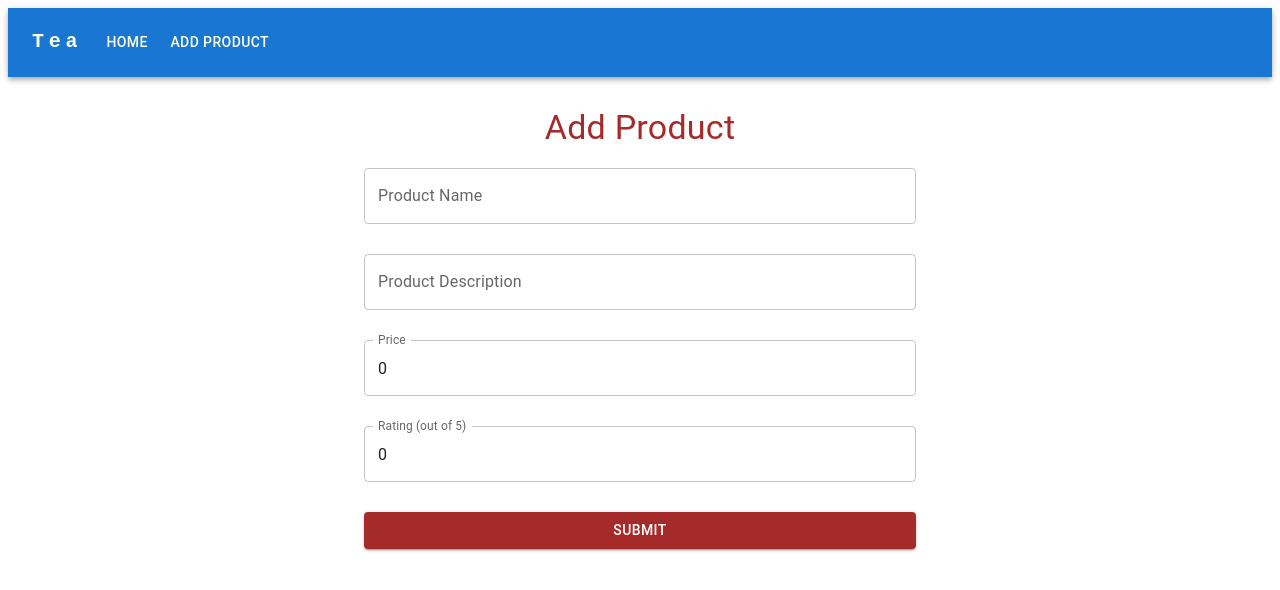
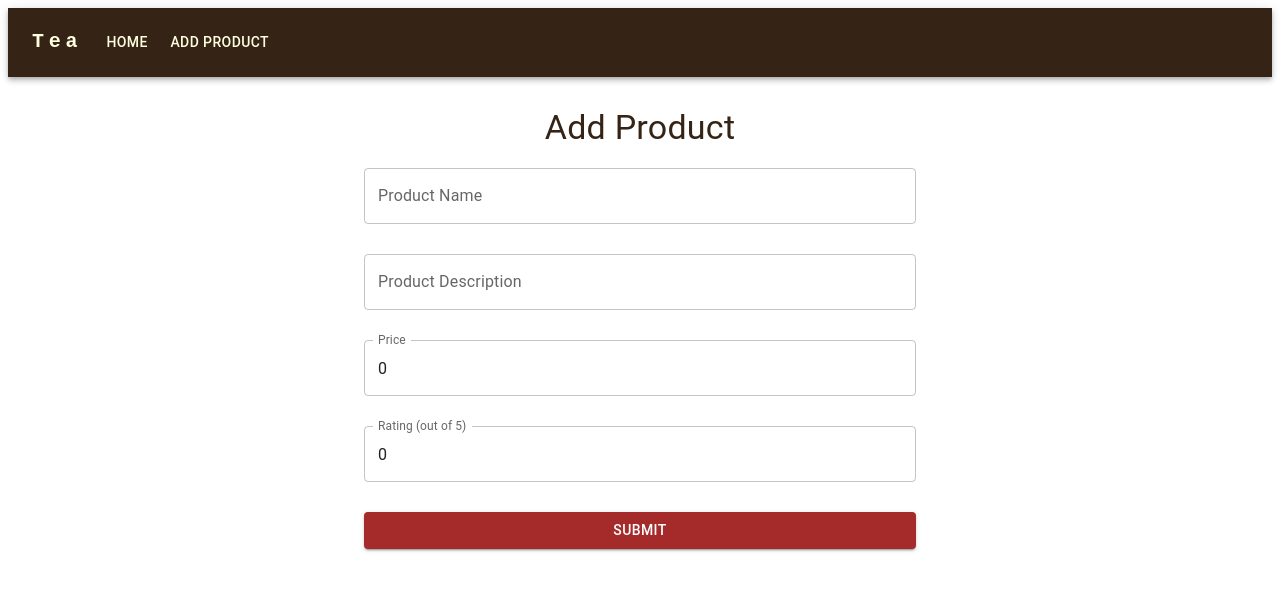
Before and after one commit to codewithjessica/my-product-inventory, a React (Vite) app: page /AddProduct in a window 1280 px wide. Shown: the top 590 px of the page. Built offline with nearby package versions, Linux system fonts and the light colour scheme.

Commit message:
change navbar colour

```diff
--- a/src/components /NavBar.tsx
+++ b/src/components /NavBar.tsx
@@ -9,7 +9,7 @@ import NavButton from "./NavButton";
 
 function Navbar() {
   return (
-    <AppBar position="static">
+    <AppBar position="static" sx={{ backgroundColor: '#352315' }}>
       <Container maxWidth="xl">
         <Toolbar disableGutters>
           {/* <AdbIcon sx={{ display: { xs: "none", md: "flex" }, mr: 1 }} /> */}
--- a/src/pages/AddProduct.tsx
+++ b/src/pages/AddProduct.tsx
@@ -63,7 +63,7 @@ function AddProduct() {
           component="h2"
           gutterBottom
           align="center"
-          color="brown"
+          color="#352315"
           sx={{ marginBottom: "20px" }}
         >
           Add Product
@@ -129,7 +129,7 @@ function AddProduct() {
           type="submit"
           sx={{
             backgroundColor: "brown",
-            "&:hover": { backgroundColor: "#3C280D" },
+            "&:hover": { backgroundColor: "#352315" },
           }}
         >
           Submit
--- a/src/pages/Home.tsx
+++ b/src/pages/Home.tsx
@@ -34,7 +34,7 @@ const Home = () => {
         mt: "40px",
       }}
     >
-      <Typography variant="h4" component="h2" gutterBottom color="brown">
+      <Typography variant="h4" component="h2" gutterBottom color="#352315">
         <strong>Product List</strong>
       </Typography>
       <Grid
```
